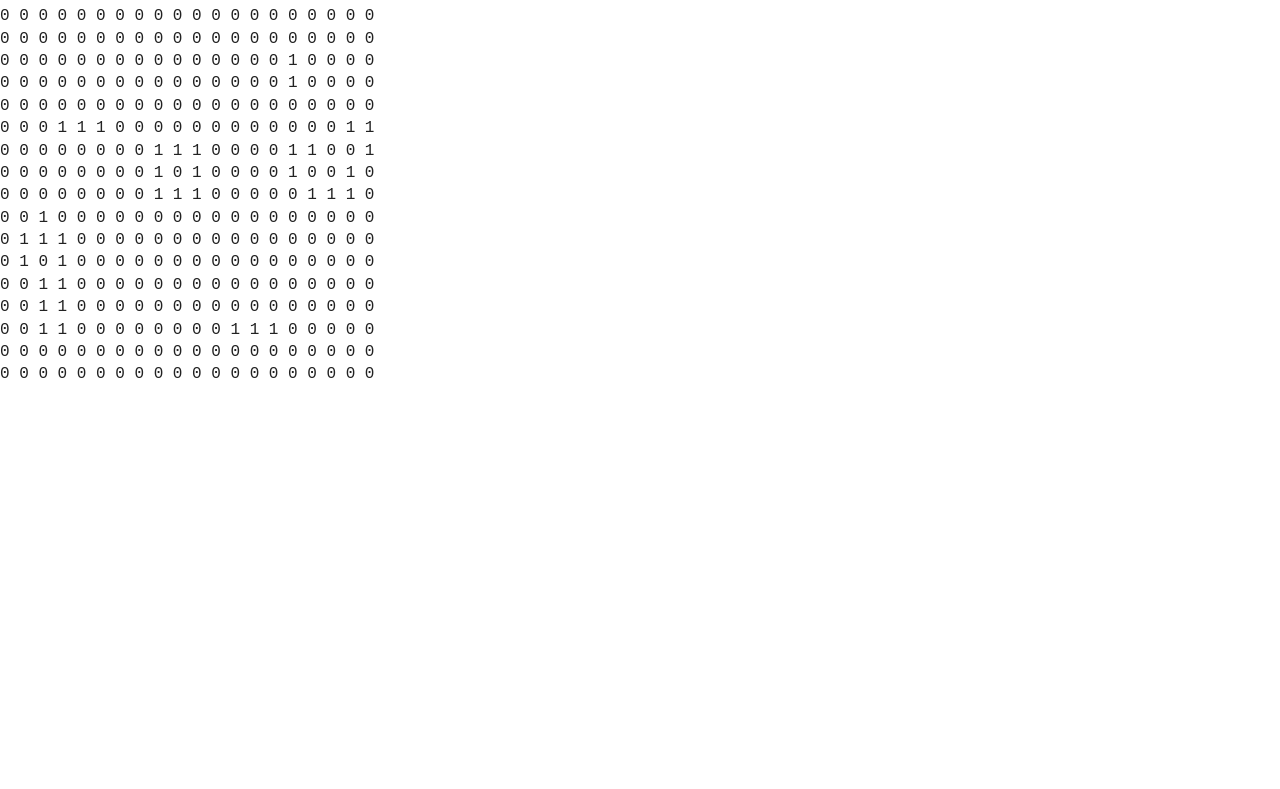
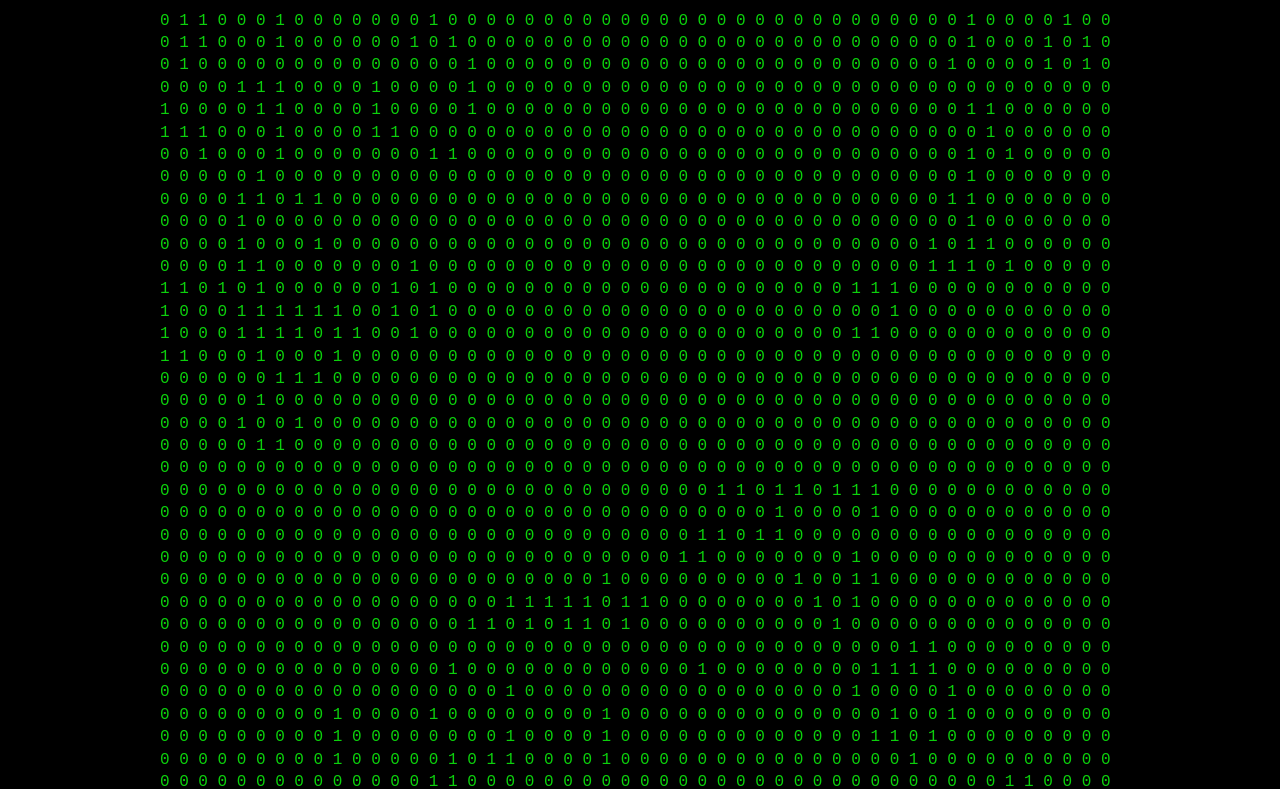
Before and after one commit to wdoug/Game-of-Life, a plain HTML site: page index.html in a window 1280 px wide. Shown: the part 78-867 px from the top of the page. Before the commit the page ends 800 px from the top, so only its background shows below. Drawn offline with Linux system fonts and the light colour scheme.

Commit message:
Modify styling

```diff
--- a/css/main.css
+++ b/css/main.css
@@ -60,10 +60,15 @@ textarea {
 /* ==========================================================================
    Author's custom styles
    ========================================================================== */
-
-
-
-
+body {
+    background-color: black;
+    text-align: center;
+    color: white;
+}
+#board-display {
+    color: rgb(12, 208, 12);
+    /*font-size: 8px;*/
+}
 
 
 
--- a/index.html
+++ b/index.html
@@ -20,6 +20,8 @@
             <p class="browsehappy">You are using an <strong>outdated</strong> browser. Please <a href="http://browsehappy.com/">upgrade your browser</a> to improve your experience.</p>
         <![endif]-->
 
+        <h1>Game of Life</h1>
+
         <pre id="board-display"></pre>
 
         <!-- // <script src="//ajax.googleapis.com/ajax/libs/jquery/1.11.0/jquery.min.js"></script> -->
--- a/js/main.js
+++ b/js/main.js
@@ -1,7 +1,7 @@
 var WORLD = WORLD || {};
 
 (function () {
-    var game = new WORLD.Game();
+    var game = new WORLD.Game(50);
     var $display = $('#board-display');
 
     game.seedRandom();
@@ -9,5 +9,5 @@ var WORLD = WORLD || {};
     setInterval(function () {
         game.tick();
         $display.html( game.HTMLify() );
-    }, 500);
+    }, 50);
 })();
```
